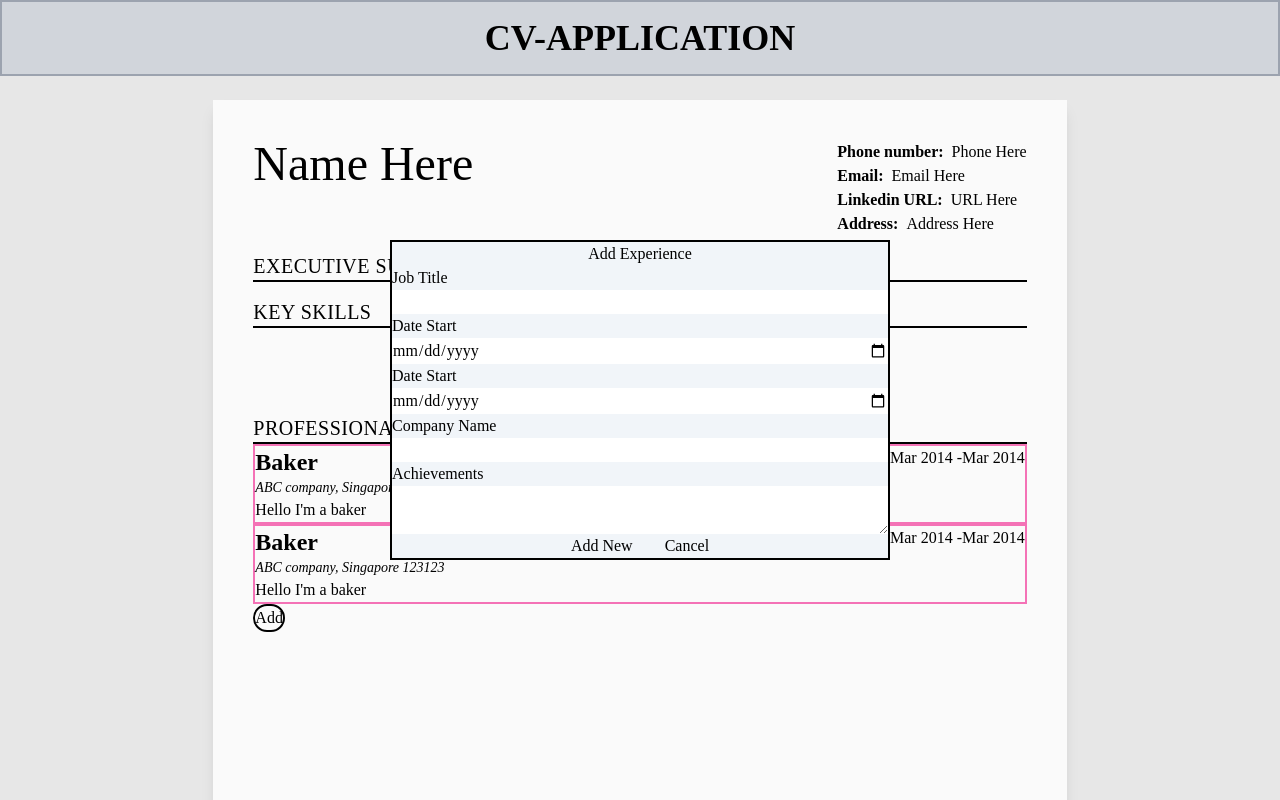
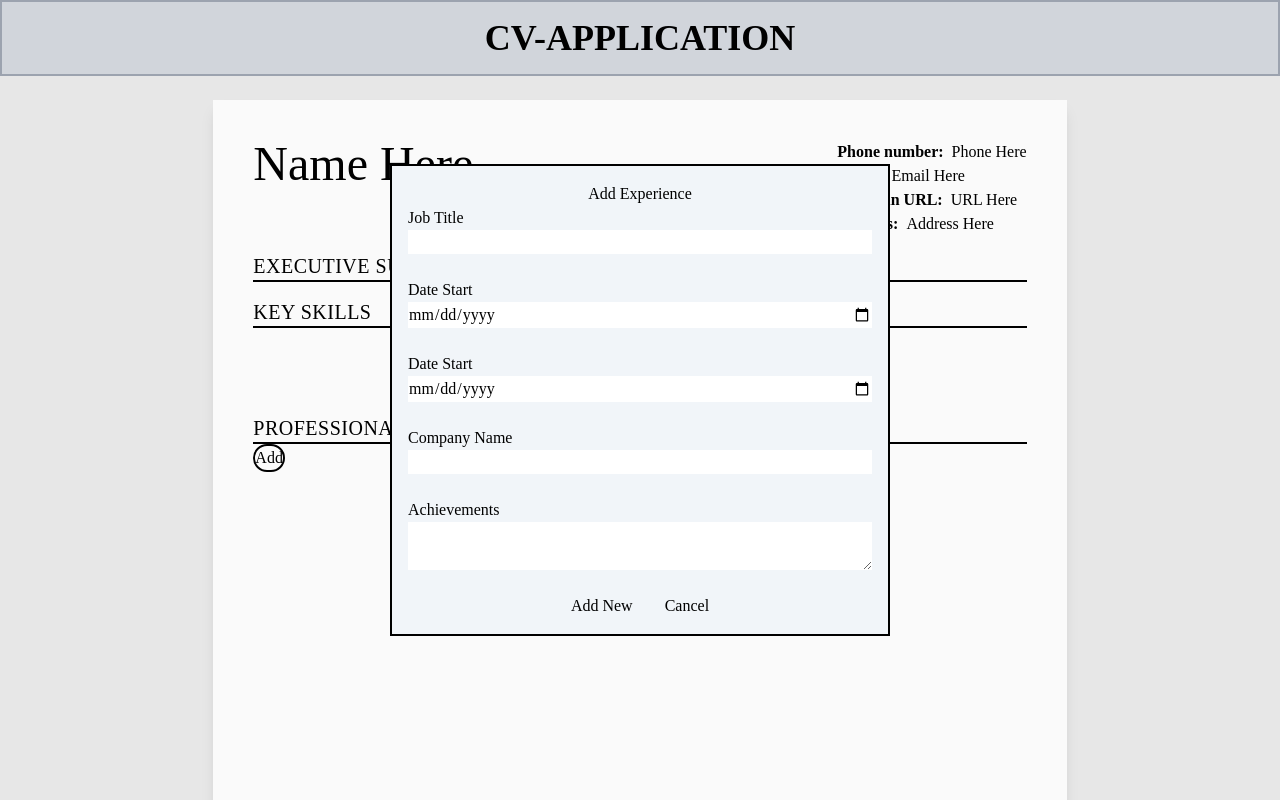
Before and after one commit to yangjie500/CV-Application, a React app: page / in a window 1280 px wide. Both pictures are taken after a click on the button "Add". Shown: the top 800 px of the page. Built offline with nearby package versions, Linux system fonts and the light colour scheme.

Commit message:
Set up validation for adding data

```diff
--- a/src/components/Form.tsx
+++ b/src/components/Form.tsx
@@ -16,24 +16,66 @@ interface IFormProps {
 }
 
 class Form extends Component<IFormProps> {
+  private myRef
+
+  constructor(props: IFormProps) {
+    super(props)
+    this.myRef = React.createRef<HTMLFormElement>()
+  }
+
+  formValidation = (formInput: formDetails) => {
+    let k: keyof formDetails
+    let noMissing = true
+    for ( k in formInput) {
+      const span = document.querySelector(`[data-valid="${k}"]`) as HTMLSpanElement
+
+      if (formInput[k]) span.classList.remove("opacity-100")
+
+      if (!formInput[k]) {
+        span.classList.add("opacity-100")
+
+        noMissing = false
+      }
+    }
+    console.log(noMissing)
+    return noMissing
+  }
+
+  addDetails = () => {
+    const valid = this.formValidation(this.props.addInput)
+    if (!valid) return
+    this.props.addDetails()
+  }
+
   render() {
     return (
-      <div className="centered bg-slate-100 border-2 border-black w-[500px]">
+      <div className="centered bg-slate-100 border-2 border-black w-[500px] p-4">
         <h4 className="text-center"> Add Experience </h4>
-        <form className="grid">
+        <form className="grid" ref={this.myRef}>
           <label htmlFor="job-title">Job Title</label>
-          <input id="job-title" name="jobname" type="text" value={this.props.addInput.jobname} onChange={this.props.handleChangeAdd}/>
+          <input id="job-title" name="jobname" type="text" value={this.props.addInput.jobname} onChange={this.props.handleChangeAdd} required/>
+          <span data-valid="jobname" className="bg-red-400 text-white text-center opacity-0 rounded-b-md">Empty!!!</span>
+
           <label htmlFor="date-start">Date Start</label>
-          <input id="date-start" name="startdate" type="date" value={this.props.addInput.startdate} onChange={this.props.handleChangeAdd}/>
+          <input id="date-start" name="startdate" type="date" value={this.props.addInput.startdate} onChange={this.props.handleChangeAdd} required/>
+          <span data-valid="startdate" className="bg-red-400 text-white text-center opacity-0 rounded-b-md">Empty!!!</span>
+
           <label htmlFor="date-end">Date Start</label>
-          <input id="date-end" name="enddate" type="date" value={this.props.addInput.enddate} onChange={this.props.handleChangeAdd}/>
+          <input id="date-end" name="enddate" type="date" value={this.props.addInput.enddate} onChange={this.props.handleChangeAdd} required/>
+          <span data-valid="enddate" className="bg-red-400 text-white text-center opacity-0 rounded-b-md">Empty!!!</span>
+
           <label htmlFor="company-name">Company Name</label>
-          <input id="company-name" name="companyname" type="text" value={this.props.addInput.companyname} onChange={this.props.handleChangeAdd}/>
+          <input id="company-name" name="companyname" type="text" value={this.props.addInput.companyname} onChange={this.props.handleChangeAdd} required/>
+          <span data-valid="companyname" className="bg-red-400 text-white text-center opacity-0 rounded-b-md">Empty!!!</span>
+
           <label htmlFor="achieve">Achievements</label>
-          <textarea id="achieve" name="achieve" value={this.props.addInput.achieve} onChange={this.props.handleChangeAdd}/>
+          <textarea id="achieve" name="achieve" value={this.props.addInput.achieve} onChange={this.props.handleChangeAdd} required/>
+          <span data-valid="achieve" className="bg-red-400 text-white text-center opacity-0 rounded-b-md">Empty!!!</span>
+
         </form>
+
         <div className="flex justify-center gap-8">
-          <button className="" onClick={this.props.addDetails}>Add New</button>
+          <button className="" onClick={this.addDetails}>Add New</button>
           <button className="" onClick={this.props.toggleForm}>Cancel</button>
         </div>
 
--- a/src/components/ProfessionalInfo.tsx
+++ b/src/components/ProfessionalInfo.tsx
@@ -72,8 +72,15 @@ class ProfessionalInfo extends Component<{}, IProfInfoState> {
     })
   }
 
+  deleteDetails = (jobname: string) => {
+    console.log(jobname)
+    this.setState({
+      info: this.state.info.filter(elem => elem.jobname != jobname)
+    })
+  }
+
   render() {
-    console.log(this.state.info)
+    console.log(this.state.addInput)
     return (
       <div className="my-4">
         <header className="border-b-2 border-black">
@@ -81,8 +88,19 @@ class ProfessionalInfo extends Component<{}, IProfInfoState> {
         </header>
 
         <div>
-            <ProfessionalInfoDisplay />
-            <ProfessionalInfoDisplay />
+          {
+            this.state.info.map(elem => {
+              return <ProfessionalInfoDisplay
+              key={elem.jobname}
+              jobname={elem.jobname}
+              startdate={elem.startdate}
+              enddate={elem.enddate}
+              companyname={elem.companyname}
+              achieve={elem.achieve}
+              deleteDetails={() => this.deleteDetails(elem.jobname)}
+              />
+            })
+          }
         </div>
 
         <button className="border-2 border-black rounded-full" onClick={this.toggleForm}>Add</button>
--- a/src/components/ProfessionalInfoDisplay.tsx
+++ b/src/components/ProfessionalInfoDisplay.tsx
@@ -2,7 +2,16 @@ import React, {Component} from "react"
 
 import format from "date-fns/format"
 
-class ProfessionalInfoDisplay extends Component {
+interface IProfessionalInfoDisplayProps {
+  jobname: string;
+  startdate: string;
+  enddate: string;
+  companyname: string;
+  achieve: string;
+  deleteDetails: () => void;
+}
+
+class ProfessionalInfoDisplay extends Component<IProfessionalInfoDisplayProps> {
   dateFormat = (date_str: string) => {
     const date = new Date(date_str)
 
@@ -12,14 +21,18 @@ class ProfessionalInfoDisplay extends Component {
   }
 
   render() {
+
     return (
       <div className="border-2 border-pink-400">
         <div className="flex justify-between">
-          <h3 className="font-semibold text-2xl">Baker</h3>
-          <p>{this.dateFormat("2014-03-12")} -{this.dateFormat("2014-03-12")}</p>
+          <h3 className="font-semibold text-2xl">{this.props.jobname}</h3>
+          <p>{this.dateFormat(this.props.startdate)} - {this.dateFormat(this.props.enddate)}</p>
         </div>
-        <h4 className="italic text-sm">ABC company, Singapore 123123</h4>
-        <p>Hello I'm a baker</p>
+        <h4 className="italic text-sm">{this.props.companyname}</h4>
+        <p>{this.props.achieve}</p>
+        <div>
+          <button onClick={this.props.deleteDetails}>Delete</button>
+        </div>
       </div>
     )
   }
```
